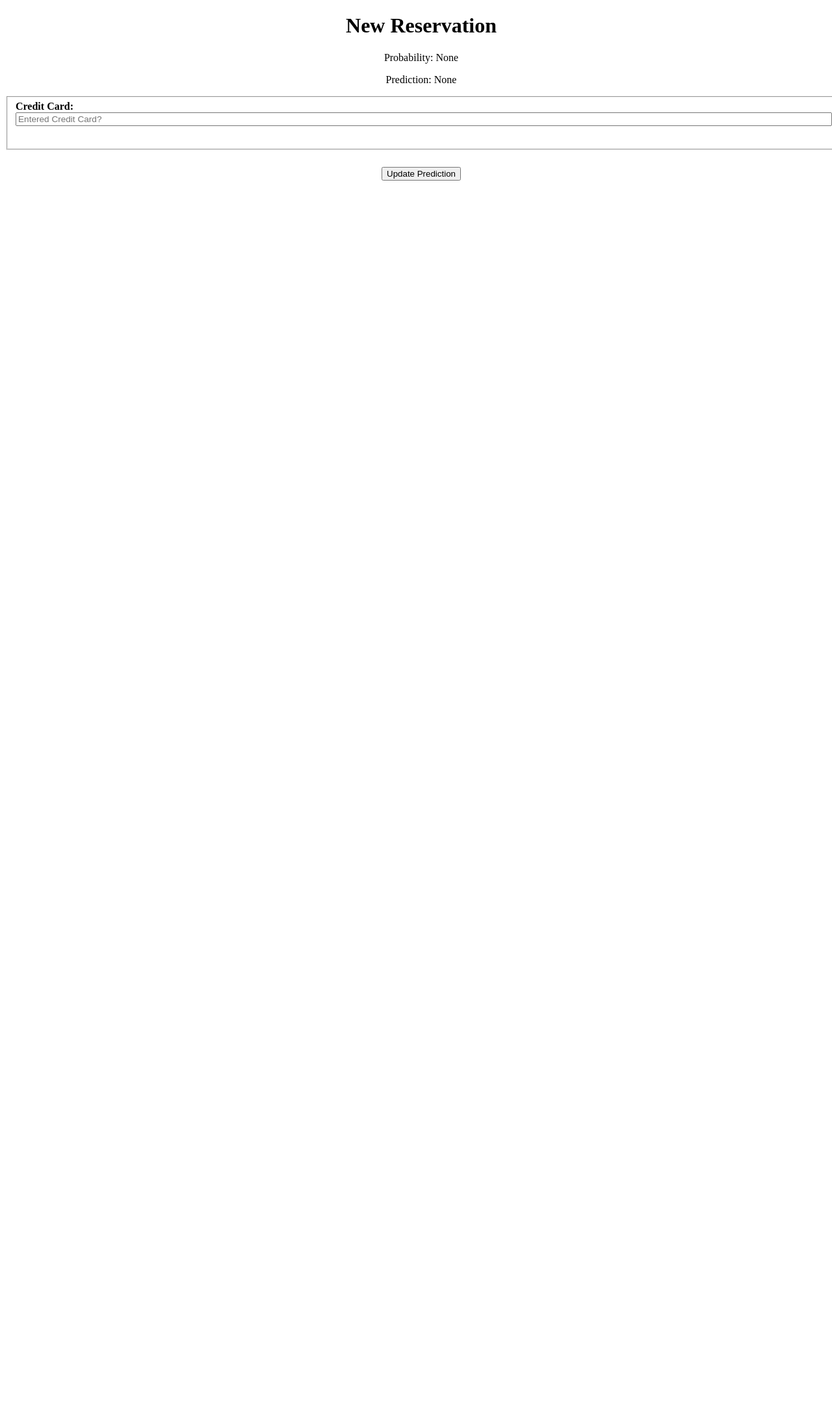
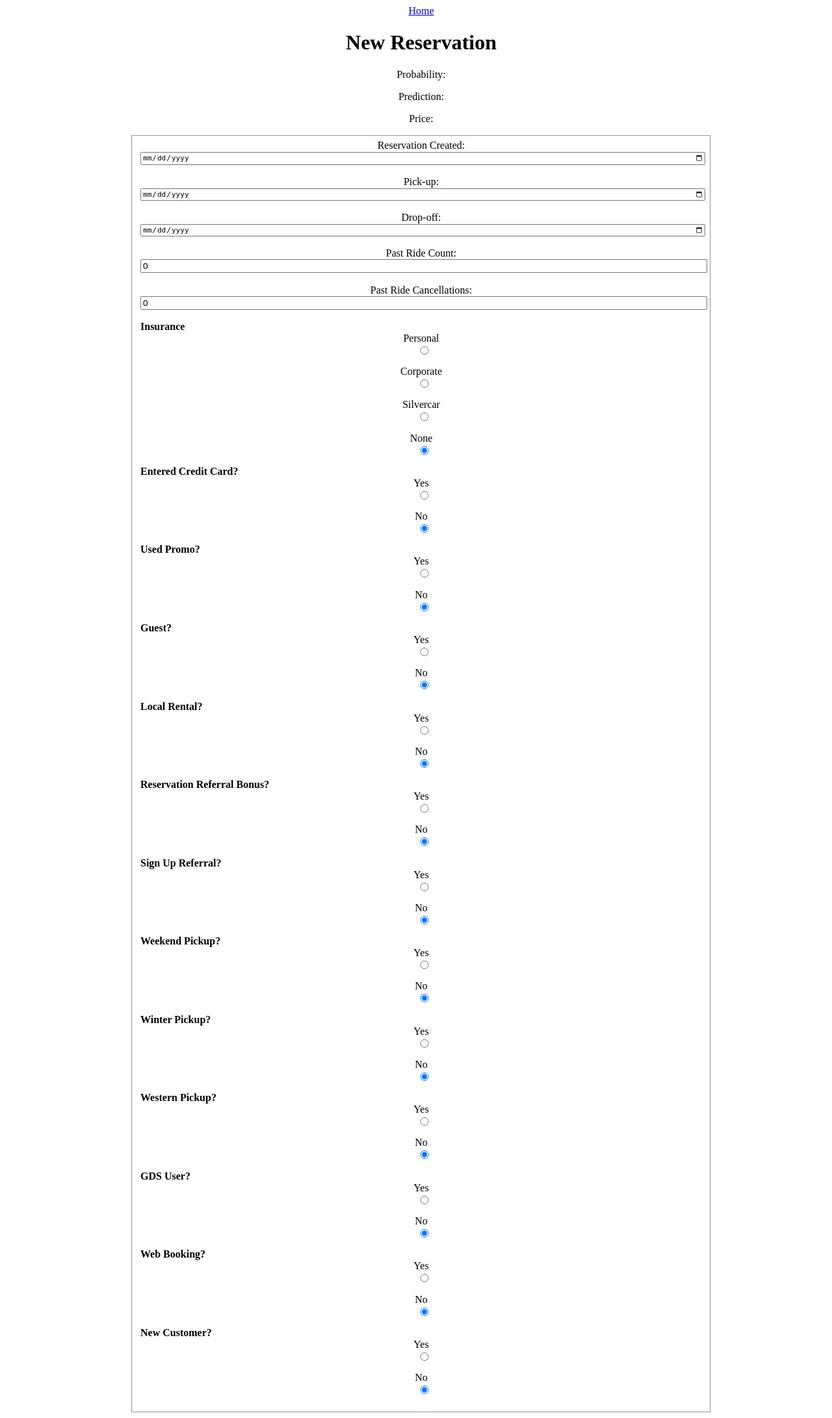
Before and after one commit to mengeling/silvercar-cancellation-predictor, a Flask app: page /new-reservation/ in a window 1280 px wide. Shown: the whole page at 65% size. Before the commit the page ends 278 px from the top, so only its background shows below. Run offline with Flask 2, Linux system fonts and the light colour scheme; parts of the project's set-up code (start-up, migrations or seed data) failed here and were passed over.

Commit message:
Set up new reservations page

```diff
--- a/app/app.py
+++ b/app/app.py
@@ -21,16 +21,23 @@ def index():
     )
 
 
-@app.route('/new-reservation/', methods=['GET', 'POST'])
+@app.route('/new-reservation/')
 def new_reservation():
-    if request.method == 'POST':
-        # probability = request.form['text']
-        probability = 0.8
-        return render_template('new_reservation.html', probability=probability, prediction=None)
-    # text = np.array([request.form['text']])
-    # probability = model.predict_proba(text)[0]
-    # prediction = probability > C.THRESHOLD
-    return render_template('new_reservation.html', probability=None, prediction=None)
+    return render_template('new_reservation.html')
+
+# Cancelled average = 0.4112255607631243
+
+
+# @app.route('/new-reservation/', methods=['GET', 'POST'])
+# def new_reservation():
+#     if request.method == 'POST':
+#         probability = request.form['text']
+#         probability = 0.8
+#         return render_template('new_reservation.html', probability=probability, prediction=None)
+#     text = np.array([request.form['text']])
+#     probability = model.predict_proba(text)[0]
+#     prediction = probability > C.THRESHOLD
+#     return render_template('new_reservation.html', probability=None, prediction=None)
 
 
 @app.route('/get_subset/', methods=['GET'])
--- a/app/static/css/styles.css
+++ b/app/static/css/styles.css
@@ -5,7 +5,13 @@ body {
 }
 
 .new-reservation-button {
+  display: inline-block;
   margin-bottom: 2%;
+}
+
+.form-new-reservation {
+  margin: 0 auto;
+  width: 70%;
 }
 
 .form-label {
--- a/app/templates/index.html
+++ b/app/templates/index.html
@@ -28,9 +28,7 @@
                 <p class="cancel_count">Predicted Cancellations: {{ cancel_count }}</p>
                 <p class="revenue">Predicted Revenue: {{ revenue }}</p>
             </div>
-            <form class="new-reservation-button" action="{{ url_for('new_reservation') }}">
-                <input type="submit" value="Create New Reservation" />
-            </form>
+            <a class="new-reservation-button" href="{{ url_for('new_reservation') }}">Create New Reservation</a>
         </div>
         <div class="data">
             {{ data | safe }}
--- a/app/templates/new_reservation.html
+++ b/app/templates/new_reservation.html
@@ -4,20 +4,81 @@
 		<title>Reservation Dashboard</title>
 		<meta charset="utf-8">
 	  	<meta name="viewport" content="width=device-width, initial-scale=1">
-        <link rel="stylesheet" type="text/css" href="{{url_for('static', filename='css/styles.css')}}">
+        <link rel="stylesheet" type="text/css" href="{{ url_for('static', filename='css/styles.css') }}">
 	</head>
 
 	<body>
+		<a href="{{ url_for('index') }}">Home</a>
         <h1>New Reservation</h1>
-        <p>Probability: {{ probability }}</p>
-        <p>Prediction: {{ prediction }}</p>
+		<div>
+			<p>Probability: </p>
+        	<p>Prediction: </p>
+			<p>Price: </p>
+		</div>
         <div>
-            <form class="form-new-reservation" method="POST" action="/new-reservation/">
+            <form class="form-new-reservation">
                 <fieldset>
-					<label class="form-label">Credit Card:</label>
-					<input class="form-input" type="text" name="credit_card" placeholder="Entered Credit Card?">
+					Reservation Created:<input class="form-input" type="date" name="created">
+					Pick-up:<input class="form-input" type="date" name="pickup">
+					Drop-off:<input class="form-input" type="date" name="dropoff">
+
+					Past Ride Count:<input class="form-input" type="number" name="total_count" value="0">
+					Past Ride Cancellations:<input class="form-input" type="number" name="cancel_count" value="0">
+
+					<label class="form-label">Insurance</label>
+					Personal<input class="form-input" type="radio" name="insurance" value="Personal">
+					Corporate<input class="form-input" type="radio" name="insurance" value="Corporate">
+					Silvercar<input class="form-input" type="radio" name="insurance" value="Silvercar">
+					None<input class="form-input" type="radio" name="insurance" value="None" checked>
+
+					<label class="form-label">Entered Credit Card?</label>
+					Yes<input class="form-input" type="radio" name="credit-card" value="Yes">
+					No<input class="form-input" type="radio" name="credit-card" value="No" checked>
+
+					<label class="form-label">Used Promo?</label>
+					Yes<input class="form-input" type="radio" name="promo" value="Yes">
+					No<input class="form-input" type="radio" name="promo" value="No" checked>
+
+					<label class="form-label">Guest?</label>
+					Yes<input class="form-input" type="radio" name="guest" value="Yes">
+					No<input class="form-input" type="radio" name="guest" value="No" checked>
+
+					<label class="form-label">Local Rental?</label>
+					Yes<input class="form-input" type="radio" name="local-rental" value="Yes">
+					No<input class="form-input" type="radio" name="local-rental" value="No" checked>
+
+					<label class="form-label">Reservation Referral Bonus?</label>
+					Yes<input class="form-input" type="radio" name="referral-bonus" value="Yes">
+					No<input class="form-input" type="radio" name="referral-bonus" value="No" checked>
+
+					<label class="form-label">Sign Up Referral?</label>
+					Yes<input class="form-input" type="radio" name="referred" value="Yes">
+					No<input class="form-input" type="radio" name="referred" value="No" checked>
+
+					<label class="form-label">Weekend Pickup?</label>
+					Yes<input class="form-input" type="radio" name="weekend" value="Yes">
+					No<input class="form-input" type="radio" name="weekend" value="No" checked>
+
+					<label class="form-label">Winter Pickup?</label>
+					Yes<input class="form-input" type="radio" name="winter" value="Yes">
+					No<input class="form-input" type="radio" name="winter" value="No" checked>
+
+					<label class="form-label">Western Pickup?</label>
+					Yes<input class="form-input" type="radio" name="western" value="Yes">
+					No<input class="form-input" type="radio" name="western" value="No" checked>
+
+					<label class="form-label">GDS User?</label>
+					Yes<input class="form-input" type="radio" name="gds-user" value="Yes">
+					No<input class="form-input" type="radio" name="gds-user" value="No" checked>
+
+					<label class="form-label">Web Booking?</label>
+					Yes<input class="form-input" type="radio" name="web" value="Yes">
+					No<input class="form-input" type="radio" name="web" value="No" checked>
+
+					<label class="form-label">New Customer?</label>
+					Yes<input class="form-input" type="radio" name="new-customer" value="Yes">
+					No<input class="form-input" type="radio" name="new-customer" value="No" checked>
 				</fieldset>
-				<input class="submit-button" type="submit" value="Update Prediction">
             </form>
         </div>
 	</body>
```
